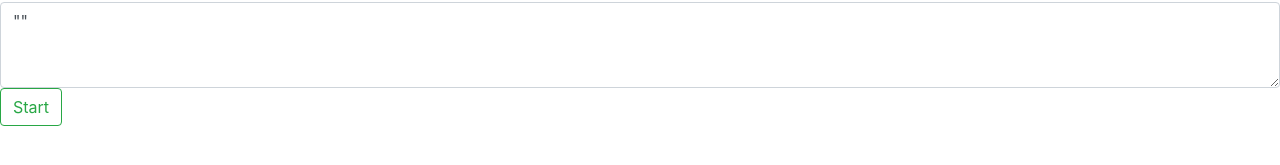
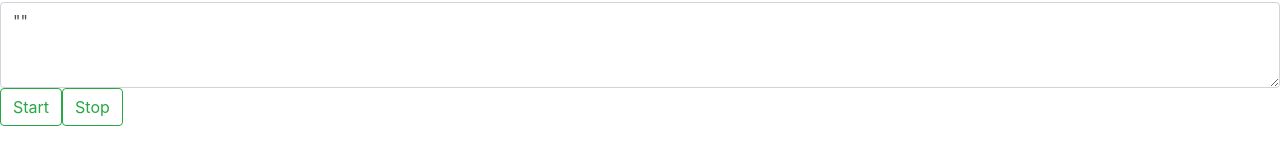
Before and after one commit to tsesaihung/email-service, a React (Create React App) app in the folder ui/: page / in a window 1280 px wide. Shown: the part 141-306 px from the top of the page. Built offline with nearby package versions, Linux system fonts and the light colour scheme.

Commit message:
add html form for searching emails

```diff
--- a/ui/src/App.js
+++ b/ui/src/App.js
@@ -20,6 +20,10 @@ export default class App extends Component {
         // this.state.searchResults = items;
         this.setState({ searchResults: items });
       })
+  };
+
+  onClear = () => {
+    this.setState({ searchResults: "" });
   };
 
   render() {
@@ -47,6 +51,11 @@ export default class App extends Component {
               variant="outline-success"
               onClick={this.onSubmit}
             >Start</Button>
+            <Button
+              className="btnFormSend"
+              variant="outline-success"
+              onClick={this.onClear}
+            >Stop</Button>
           </Form.Group>
         </div>
       </>
```
